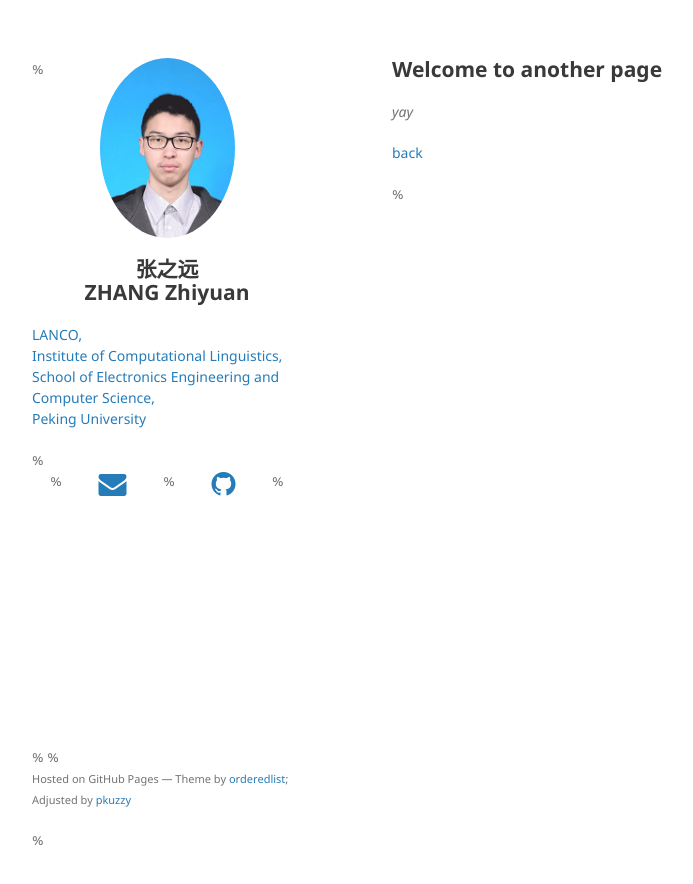
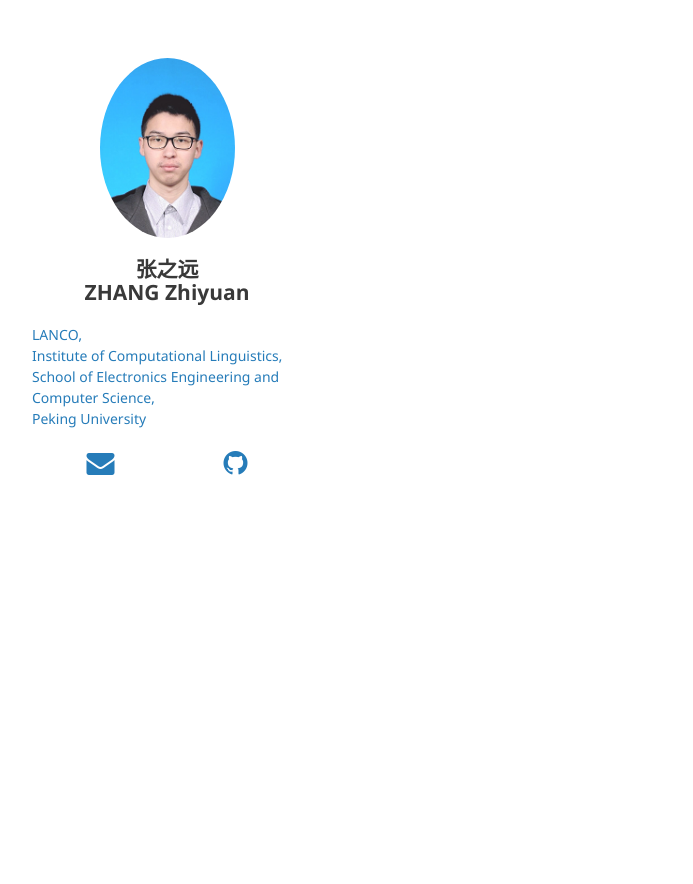
Before and after one commit to pkuzzy/pkuzzy.github.io, a Jekyll site: the page built from another-page.md, in a window 1280 px wide. Shown: the top 884 px of the page, without its empty margins (178-871 px from the left). Built offline with Jekyll 4.4.1, drawn with Linux system fonts in a browser that asks for light colours; nearby versions of some CDN libraries; our own code applies the rules of GitHub Pages for plain Markdown files.

Commit message:
Update default.html

```diff
--- a/_layouts/default.html
+++ b/_layouts/default.html
@@ -36,23 +36,28 @@
           <a href="{{ site.aff3url }}">{{ site.aff3 }}</a>
         </p>
 
-        %<div class="hor-dist-container">
-        %  <a href="{{ site.email_full }}"><i class="fa fa-envelope fa-2x"></i></a>
-        %  <a href="{{ site.github.owner_url }}"><i class="fa fa-github fa-2x"></i></a>
-        %</div>
+        <div class="hor-dist-container">
+          <a href="{{ site.email_full }}"><i class="fa fa-envelope fa-2x"></i></a>
+          <a href="{{ site.github.owner_url }}"><i class="fa fa-github fa-2x"></i></a>
+        </div>
 
       </header>
+      <!--
       <section>
 
       {{ content }}
 
-      %</section>
-      %<footer>
-      %  {% if site.github.is_project_page %}
-      %  <p>This page is maintained by <a href="{{ site.github.owner_url }}">{{ site.github.owner_name }}</a></p>
-      %  {% endif %}
-      %  <p><small>Hosted on GitHub Pages &mdash; Theme by <a href="https://github.com/orderedlist">orderedlist</a>; Adjusted by <a href="{{ site.github.owner_url }}">{{ site.github.owner_name }}</a></small></p>
-      %</footer>
+      </section>
+      -->
+
+      <!--
+      <footer>
+        {% if site.github.is_project_page %}
+        <p>This page is maintained by <a href="{{ site.github.owner_url }}">{{ site.github.owner_name }}</a></p>
+        {% endif %}
+        <p><small>Hosted on GitHub Pages &mdash; Theme by <a href="https://github.com/orderedlist">orderedlist</a>; Adjusted by <a href="{{ site.github.owner_url }}">{{ site.github.owner_name }}</a></small></p>
+      </footer>
+      -->
     </div>
     <script src="{{ '/assets/js/scale.fix.js' | relative_url }}"></script>
 
```
